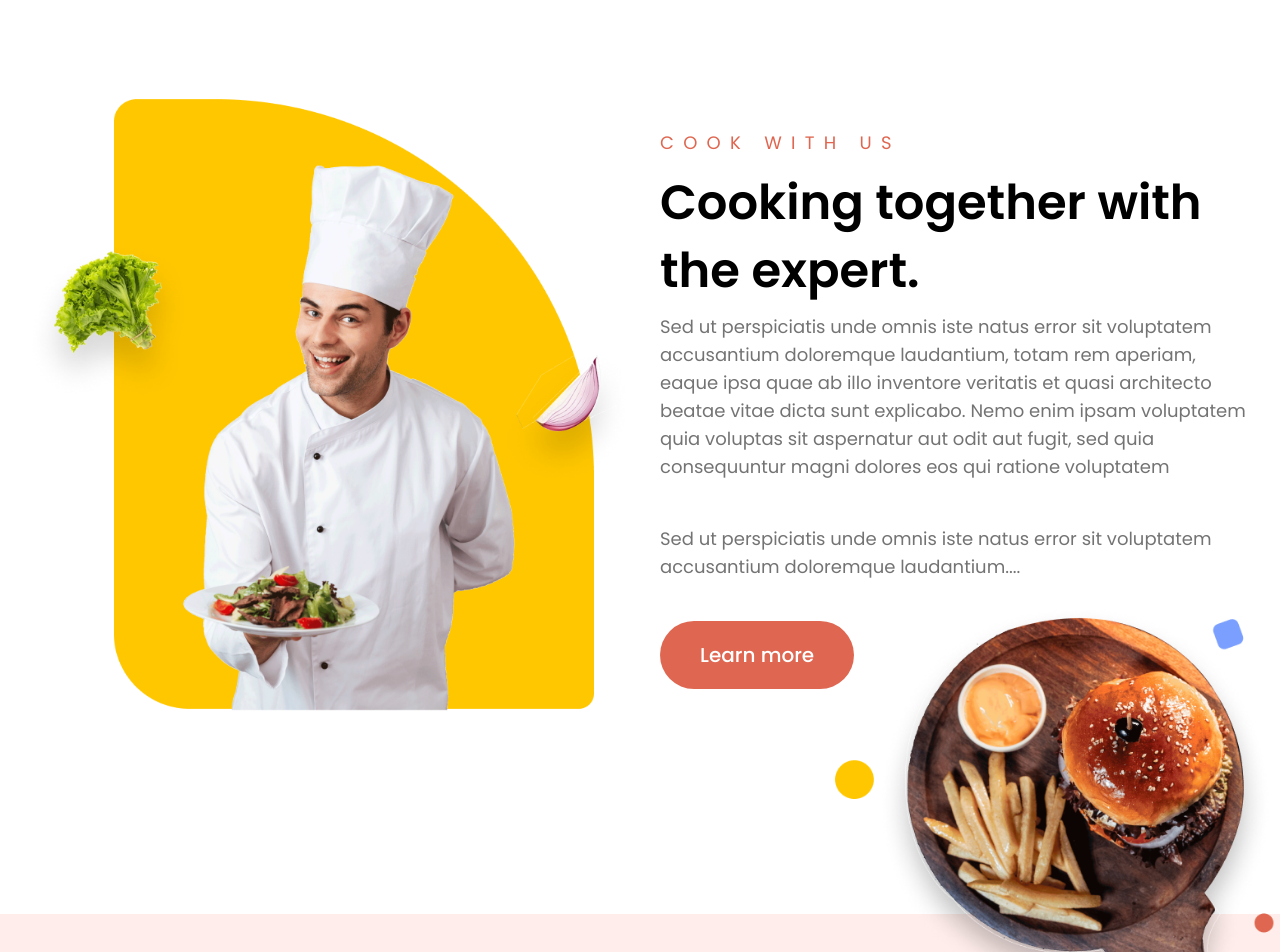
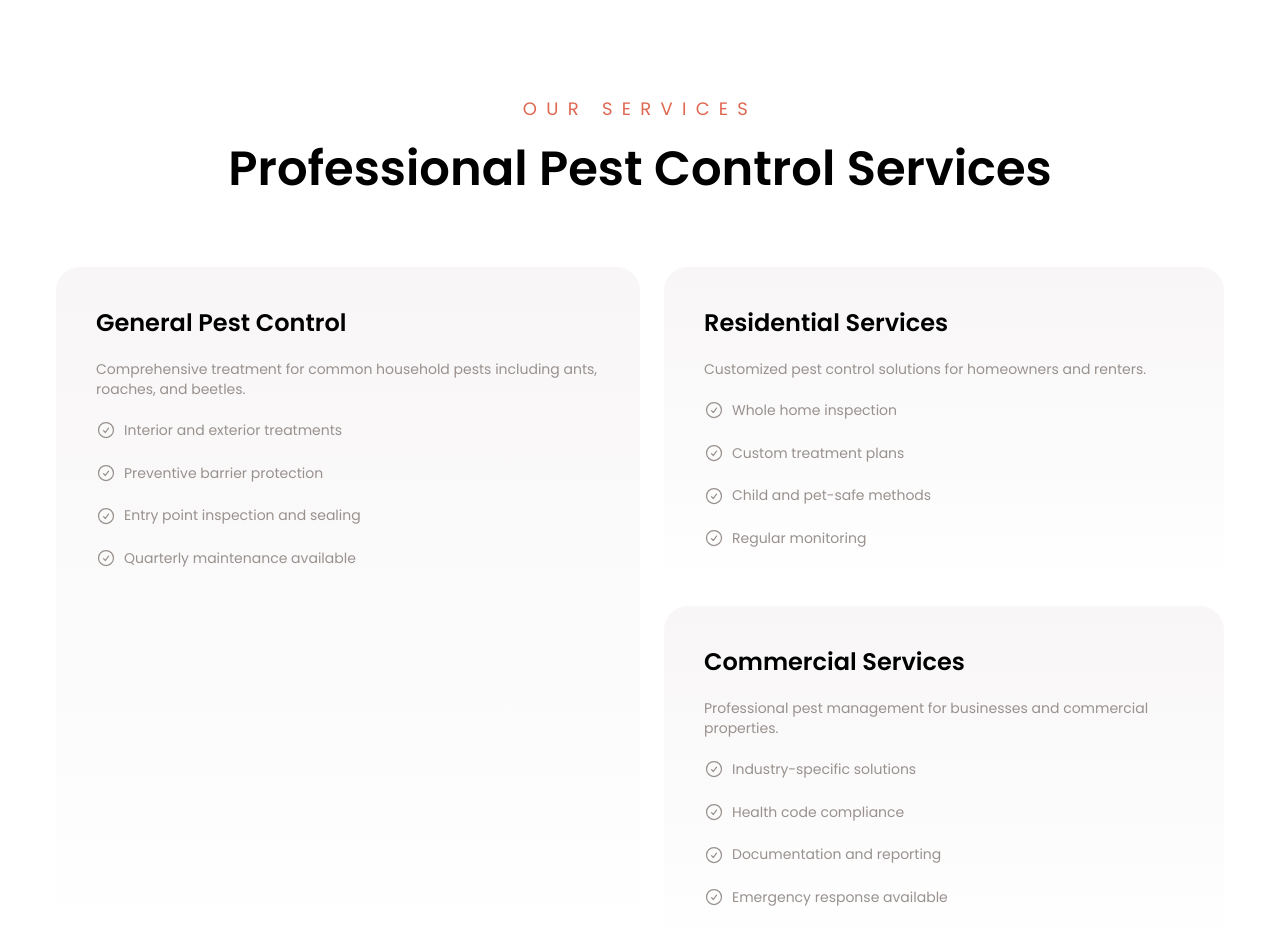
Before and after one commit to Binod69/fly-away-pest-cont, a Next.js app: page / in a window 1280 px wide. Shown: the part 2260-3212 px from the top of the page. Built offline with nearby package versions, Linux system fonts and the light colour scheme.

Commit message:
added services section

```diff
--- a/app/components/Gallery/index.tsx
+++ /dev/null
@@ -1,50 +0,0 @@
-"use client"
-import Image from 'next/image';
-import { Fade } from "react-awesome-reveal";
-
-
-const Gallery = () => {
-    return (
-        <div id="gallery-section">
-            <div className='mx-auto max-w-2xl lg:max-w-7xl sm:py-4 lg:px-8 mt-20 md:pt-24'>
-                <div className="text-center">
-                    <Fade direction={'up'} delay={400} cascade damping={1e-1} triggerOnce={true}>
-                        <h2 className='text-pink text-lg font-normal mb-3 tracking-widest uppercase ls-51'>Our Gallery</h2>
-                    </Fade>
-                    <Fade direction={'up'} delay={800} cascade damping={1e-1} triggerOnce={true}>
-                        <h3 className="text-3xl lg:text-5xl font-semibold text-black">
-                            Gallery of our cooked food.
-                        </h3>
-                    </Fade>
-
-                </div>
-
-                <div className='grid grid-cols-1 md:grid-cols-12 my-16 sm:space-x-6 space-y-6 md:space-y-0 px-6'>
-
-                    <div className='col-span-6 flex justify-center overflow-hidden rounded-3xl'>
-                        <Image src="/images/Gallery/foodone.jpg" alt="pizza-one" width={1000} height={805} className="inner-img"/>
-                    </div>
-
-                    <div className='col-span-6 flex justify-center'>
-                        <div className="grid grid-rows-1 grid-flow-row gap-4">
-                            <div className="row-span-1 overflow-hidden rounded-3xl">
-                                <Image src="/images/Gallery/foodtwo.jpg" alt="pizza-two" width={700} height={405} className="inner-img"/>
-                            </div>
-                            <div className='grid grid-cols-2 gap-2'>
-                                <div className='overflow-hidden rounded-3xl'>
-                                    <Image src="/images/Gallery/foodthree.jpg" alt="pizza-three" width={500} height={405} className="inner-img"/>
-                                </div>
-                                <div className='overflow-hidden rounded-3xl'>
-                                    <Image src="/images/Gallery/foodfour.jpg" alt="pizza-four" width={500} height={405} className="inner-img"/>
-                                </div>
-                            </div>
-                        </div>
-                    </div>
-
-                </div>
-            </div>
-        </div>
-    )
-}
-
-export default Gallery;
--- a/app/components/Navbar/Navbar.tsx
+++ b/app/components/Navbar/Navbar.tsx
@@ -18,7 +18,7 @@ const navigation: NavigationItem[] = [
   { name: 'Home', href: '#home-section', current: false },
   { name: 'About us', href: '#about-section', current: false },
   { name: 'Pricing', href: '#price-section', current: false },
-  { name: 'Services', href: '#cook-section', current: false },
+  { name: 'Services', href: '#service-section', current: false },
 ];
 
 function classNames(...classes: string[]) {
--- a/app/components/Newsletter/Newsletter.tsx
+++ b/app/components/Pricing/Pricing.tsx
@@ -2,7 +2,7 @@
 import Image from 'next/image';
 import { Fade } from 'react-awesome-reveal';
 
-const Newsletter = () => {
+const Pricing = () => {
   return (
     <div className="relative" id="price-section">
       <div className="mx-auto max-w-2xl min-h-[60vh] md:min-h-0 bg-pink br-50  md:max-w-7xl  rounded-lg">
@@ -107,4 +107,4 @@ const Newsletter = () => {
   );
 };
 
-export default Newsletter;
+export default Pricing;
--- /dev/null
+++ b/app/components/Services/Services.tsx
@@ -0,0 +1,175 @@
+'use client';
+import { Fade } from 'react-awesome-reveal';
+import { CheckCircleIcon } from '@heroicons/react/24/outline';
+
+const Services = () => {
+  return (
+    <div id="service-section">
+      <div className="mx-auto max-w-2xl lg:max-w-7xl sm:py-4 lg:px-8 mt-20 md:pt-24">
+        <div className="text-center">
+          <Fade
+            direction={'up'}
+            delay={400}
+            cascade
+            damping={1e-1}
+            triggerOnce={true}
+          >
+            <h2 className="text-pink text-lg font-normal mb-3 tracking-widest uppercase ls-51">
+              Our Services
+            </h2>
+          </Fade>
+          <Fade
+            direction={'up'}
+            delay={800}
+            cascade
+            damping={1e-1}
+            triggerOnce={true}
+          >
+            <h3 className="text-3xl lg:text-5xl font-semibold text-black">
+              Professional Pest Control Services
+            </h3>
+          </Fade>
+        </div>
+
+        <div className="grid grid-cols-1 md:grid-cols-12 my-16 sm:space-x-6 space-y-6 md:space-y-0 px-6">
+          <div className="col-span-6 flex justify-center overflow-hidden rounded-3xl">
+            <div className="card-b p-10 rounded-md">
+              <h3 className="text-2xl text-black font-semibold text-start mb-5">
+                General Pest Control
+              </h3>
+              <p className="text-sm text-[#98918E] text-start">
+                Comprehensive treatment for common household pests including
+                ants, roaches, and beetles.
+              </p>
+              <article>
+                <p className=" flex gap-2 items-center text-sm my-5 leading-relaxed text-[#98918E]">
+                  <span>
+                    <CheckCircleIcon className="h-5 w-5" />
+                  </span>
+                  Interior and exterior treatments
+                </p>
+                <p className=" flex gap-2 items-center text-sm  leading-relaxed text-[#98918E]">
+                  <span>
+                    <CheckCircleIcon className="h-5 w-5" />
+                  </span>
+                  Preventive barrier protection
+                </p>
+                <p className=" flex gap-2 items-center text-sm mt-5 leading-relaxed text-[#98918E]">
+                  <span>
+                    <CheckCircleIcon className="h-5 w-5" />
+                  </span>
+                  Entry point inspection and sealing
+                </p>
+                <p className=" flex gap-2 items-center text-sm mt-5 leading-relaxed text-[#98918E]">
+                  <span>
+                    <CheckCircleIcon className="h-5 w-5" />
+                  </span>
+                  Quarterly maintenance available
+                </p>
+              </article>
+            </div>
+          </div>
+
+          <div className="col-span-6 flex justify-center">
+            <div className="grid grid-rows-1 grid-flow-row gap-4">
+              <div className="row-span-1 overflow-hidden rounded-3xl">
+                <div className="card-b p-10 rounded-md">
+                  <h3 className="text-2xl text-black font-semibold text-start mb-5">
+                    Residential Services
+                  </h3>
+                  <p className="text-sm text-[#98918E] text-start">
+                    Customized pest control solutions for homeowners and
+                    renters.
+                  </p>
+                  <article>
+                    <p className=" flex gap-2 items-center text-sm my-5 leading-relaxed text-[#98918E]">
+                      <span>
+                        <CheckCircleIcon className="h-5 w-5" />
+                      </span>
+                      Whole home inspection
+                    </p>
+                    <p className=" flex gap-2 items-center text-sm  leading-relaxed text-[#98918E]">
+                      <span>
+                        <CheckCircleIcon className="h-5 w-5" />
+                      </span>
+                      Custom treatment plans
+                    </p>
+                    <p className=" flex gap-2 items-center text-sm mt-5 leading-relaxed text-[#98918E]">
+                      <span>
+                        <CheckCircleIcon className="h-5 w-5" />
+                      </span>
+                      Child and pet-safe methods
+                    </p>
+                    <p className=" flex gap-2 items-center text-sm mt-5 leading-relaxed text-[#98918E]">
+                      <span>
+                        <CheckCircleIcon className="h-5 w-5" />
+                      </span>
+                      Regular monitoring
+                    </p>
+                  </article>
+                </div>
+              </div>
+              <div className="grid grid-cols-1 gap-2">
+                <div className="overflow-hidden rounded-3xl">
+                  <div className="card-b p-10 rounded-md">
+                    <h3 className="text-2xl text-black font-semibold text-start mb-5">
+                      Commercial Services
+                    </h3>
+                    <p className="text-sm text-[#98918E] text-start">
+                      Professional pest management for businesses and commercial
+                      properties.
+                    </p>
+                    <article>
+                      <p className=" flex gap-2 items-center text-sm my-5 leading-relaxed text-[#98918E]">
+                        <span>
+                          <CheckCircleIcon className="h-5 w-5" />
+                        </span>
+                        Industry-specific solutions
+                      </p>
+                      <p className=" flex gap-2 items-center text-sm  leading-relaxed text-[#98918E]">
+                        <span>
+                          <CheckCircleIcon className="h-5 w-5" />
+                        </span>
+                        Health code compliance
+                      </p>
+                      <p className=" flex gap-2 items-center text-sm mt-5 leading-relaxed text-[#98918E]">
+                        <span>
+                          <CheckCircleIcon className="h-5 w-5" />
+                        </span>
+                        Documentation and reporting
+                      </p>
+                      <p className=" flex gap-2 items-center text-sm mt-5 leading-relaxed text-[#98918E]">
+                        <span>
+                          <CheckCircleIcon className="h-5 w-5" />
+                        </span>
+                        Emergency response available
+                      </p>
+                    </article>
+                  </div>
+                </div>
+                {/* <div className="overflow-hidden rounded-3xl">
+                  <Image
+                    src="/images/Gallery/foodfour.jpg"
+                    alt="pizza-four"
+                    width={500}
+                    height={405}
+                    className="inner-img"
+                  />
+                </div> */}
+              </div>
+            </div>
+          </div>
+        </div>
+      </div>
+      <h2 className="text-pink text-lg font-normal  tracking-widest uppercase ls-51 text-center">
+        Our Commitment
+      </h2>
+      <p className="text-xs md:text-sm p-3  text-center text-[#98918E]">
+        We take pride in being more than just a pest control service -
+        we&apos;re your partners in creating a safe, pest-free environment.
+      </p>
+    </div>
+  );
+};
+
+export default Services;
--- a/app/page.tsx
+++ b/app/page.tsx
@@ -2,18 +2,19 @@ import Banner from './components/Banner/index';
 import Features from './components/Work/index';
 import Cook from './components/Cook/index';
 import Expert from './components/Expert/index';
-import Gallery from './components/Gallery/index';
-import Newsletter from './components/Newsletter/Newsletter';
+import Services from './components/Services/Services';
+import Pricing from './components/Pricing/Pricing';
 
 export default function Home() {
   return (
     <main>
       <Banner />
       <Features />
-      <Newsletter />
+      <Pricing />
+      <Services />
       <Cook />
       <Expert />
-      <Gallery />
+      {/* <Services /> */}
     </main>
   );
 }
```
